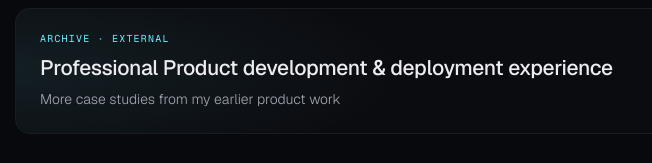
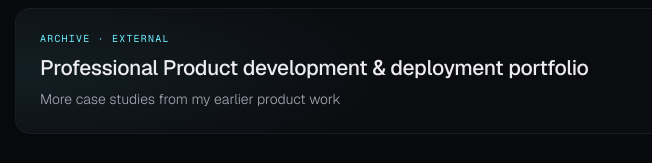
Before and after one commit to sidharthdev21-sudo/portfolio, a plain HTML site: page index.html in a window 1280 px wide. Shown: the part 1638-1801 px from the top of the page, 163-815 px from the left. Drawn offline with nearby package versions, Linux system fonts and the light colour scheme; no server answers.

Commit message:
Rename archive link title to portfolio
Co-Authored-By: Claude Opus 5.5 <noreply@anthropic.com>
Claude-Session: https://claude.ai/code/session_01NrrPchDKhwRJBGNdMneceG

```diff
--- a/index.html
+++ b/index.html
@@ -369,7 +369,7 @@
   </div>
 
   <a class="xlink rv" href="https://sidharthdev21.wixsite.com/myproductstory/projects" target="_blank" rel="noopener">
-    <span class="xl-l"><span class="mono">ARCHIVE · EXTERNAL</span><span class="xl-t">Professional Product development &amp; deployment experience</span><span class="xl-d">More case studies from my earlier product work</span></span>
+    <span class="xl-l"><span class="mono">ARCHIVE · EXTERNAL</span><span class="xl-t">Professional Product development &amp; deployment portfolio</span><span class="xl-d">More case studies from my earlier product work</span></span>
     <span class="xl-a" aria-hidden="true">↗</span>
   </a>
 </div></section>
```
